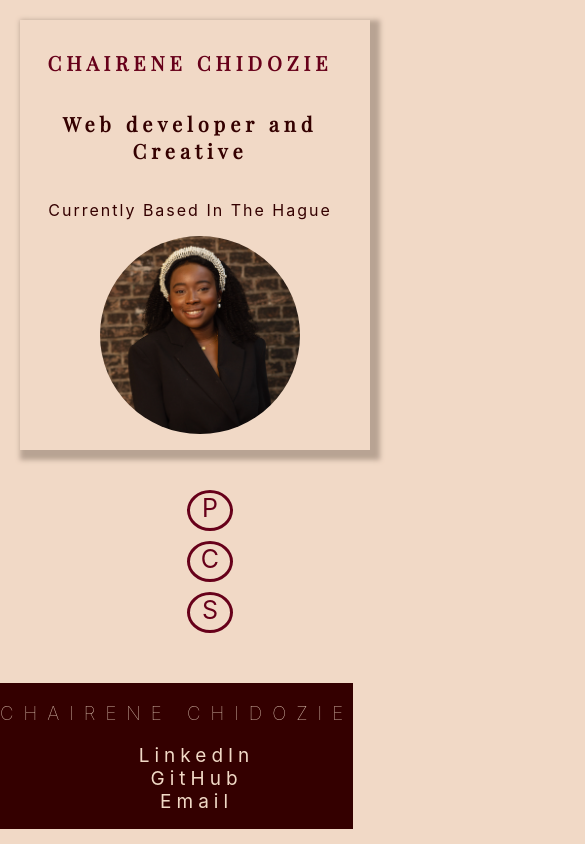
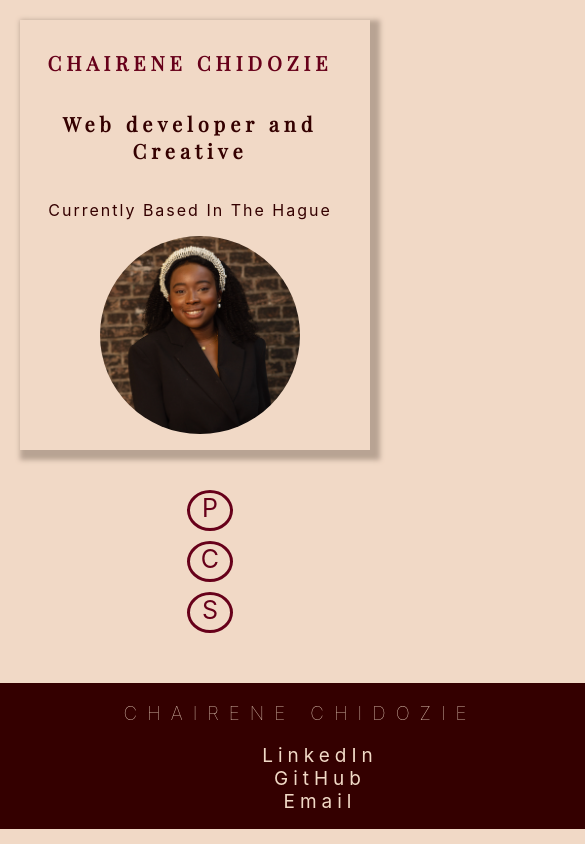
Before and after one commit to Chairenerose/myportfolio-react, a React (Create React App) app: page / in a window 390 px wide. Shown: the whole page, 585 px wide, since content can reach past the window. Built offline with nearby package versions, Linux system fonts and the light colour scheme.

Commit message:
Update Portfolio.css

```diff
--- a/src/Portfolio.css
+++ b/src/Portfolio.css
@@ -123,7 +123,7 @@ footer #Email {
     }
 
     footer {
-        width: auto;
+        width: 100%;
     }
 
     footer #Git {
@@ -146,3 +146,9 @@ footer #Email {
         font-size: 20px;
     }
 }
+
+@media (max-width: 600px) {
+    footer {
+        width: 600px
+    }
+}
```
